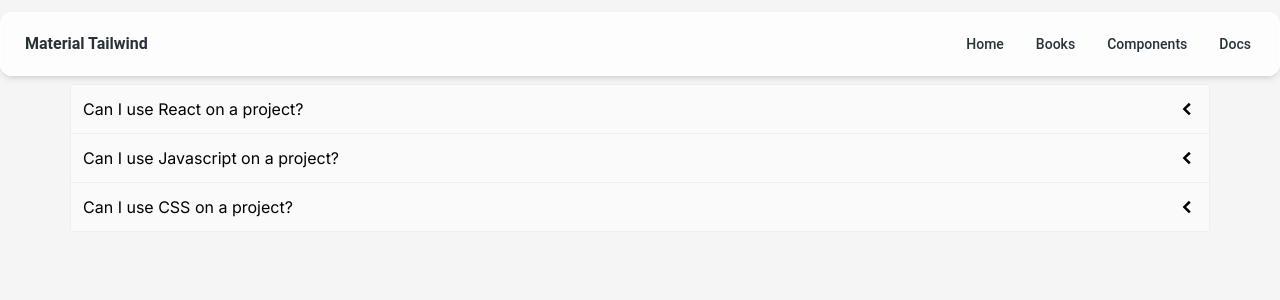
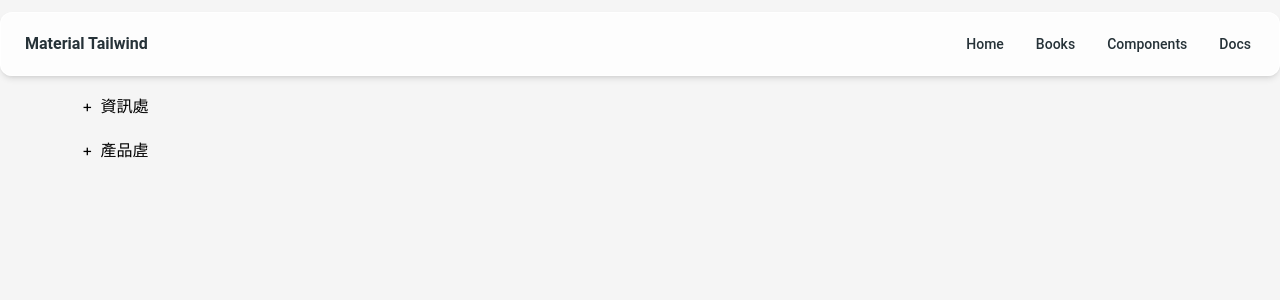
Before and after one commit to CinemaCafe/NextJs, a Next.js app: page /comps in a window 1280 px wide. Shown: the top 300 px of the page. Built offline with nearby package versions, Linux system fonts and the light colour scheme.

Commit message:
add Nested Menu functionality

```diff
--- a/src/app/comps/CompsApp.tsx
+++ b/src/app/comps/CompsApp.tsx
@@ -1,4 +1,5 @@
 import Accordion from "./components/Accordion";
+import Nested from "./components/Nested";
 
 const CompsApp = () => {
     const items = [
@@ -19,8 +20,26 @@ const CompsApp = () => {
         }
     ]
 
+    const org = [
+        { orgid: 'root', orgname: 'UniTech', superorgid: '0' },
+        { orgid: 'T0000', orgname: '資訊處', superorgid: 'root' },
+        { orgid: 'TD100', orgname: '軟體一課', superorgid: 'T0000' },
+        { orgid: 'TD200', orgname: '軟體二課', superorgid: 'T0000' },
+        { orgid: 'P0000', orgname: '產品虗', superorgid: 'root' },
+        { orgid: 'P1000', orgname: '產品一部', superorgid: 'P0000' },
+        { orgid: 'P2000', orgname: '產品二課', superorgid: 'P0000' },
+        { orgid: 'P3000', orgname: '產品三課', superorgid: 'P0000' },
+        { orgid: 'P3100', orgname: '產品一課', superorgid: 'P1000' },
+        { orgid: 'P3200', orgname: '產品二課', superorgid: 'P1000' },
+        { orgid: 'P3210', orgname: '產品小組', superorgid: 'P3200' },
+    ];
+
+
     return (
-        <Accordion Items={items}/>
+        <>
+            {/* s<Accordion Items={items}/> */}
+            <Nested orgData={org}/>
+        </>
     )
 }
 
--- /dev/null
+++ b/src/app/comps/components/Nested.tsx
@@ -0,0 +1,81 @@
+"use client";
+import React, { useState } from "react";
+import { Collapse, Card, CardBody, ListItem, List } from "@material-tailwind/react";
+
+interface Organization {
+  orgid: string;
+  orgname: string;
+  superorgid: string;
+}
+
+interface OpenItems {
+  [orgId: string]: boolean;
+}
+
+interface NestedProps {
+  orgData: Organization[];
+}
+
+const generateNestedItems = (orgId: string, isOpen: (orgId: string) => boolean, toggleOpen: (orgId: string) => void, orgData: Organization[]): JSX.Element[] | null => {
+  const items: JSX.Element[] = [];
+
+  for (const orgItem of orgData) {
+    if (orgItem.superorgid === orgId) {
+      const hasChildren = orgData.some((item) => item.superorgid === orgItem.orgid);
+
+      const itemStyle = {
+        color: isOpen(orgItem.orgid) ? "blue" : "black",
+        cursor: hasChildren ? "pointer" : "default"
+      };
+
+      items.push(
+        <div key={orgItem.orgid}>
+          <ListItem onClick={() => hasChildren && toggleOpen(orgItem.orgid)} style={itemStyle}>
+            {hasChildren && (
+              <span className="mr-2">
+                {isOpen(orgItem.orgid) ? "-" : "+"}
+              </span>
+            )}
+            {orgItem.orgname}
+          </ListItem>
+          {hasChildren && (
+            <Collapse open={isOpen(orgItem.orgid)}>
+              <Card>
+                <CardBody className="p-0">
+                  <List>
+                    {generateNestedItems(orgItem.orgid, isOpen, toggleOpen, orgData)}
+                  </List>
+                </CardBody>
+              </Card>
+            </Collapse>
+          )}
+        </div>
+      );
+    }
+  }
+
+  return items.length > 0 ? items : null;
+};
+
+const Nested: React.FC<NestedProps> = ({ orgData }) => {
+  const [openItems, setOpenItems] = useState<OpenItems>({});
+
+  const toggleOpen = (orgId: string) => {
+    setOpenItems((prevOpenItems) => ({
+      ...prevOpenItems,
+      [orgId]: !prevOpenItems[orgId]
+    }));
+  };
+
+  const isOpen = (orgId: string) => {
+    return openItems[orgId] || false;
+  };
+
+  return (
+    <>
+      {generateNestedItems("root", isOpen, toggleOpen, orgData)}
+    </>
+  );
+};
+
+export default Nested;
--- a/src/app/layout.tsx
+++ b/src/app/layout.tsx
@@ -2,7 +2,6 @@ import './globals.css'
 import type { Metadata } from 'next'
 import { Inter } from 'next/font/google'
 import Nav from './Nav'
-import { StrictMode } from 'react'
 
 const inter = Inter({ subsets: ['latin'] })
 
```
